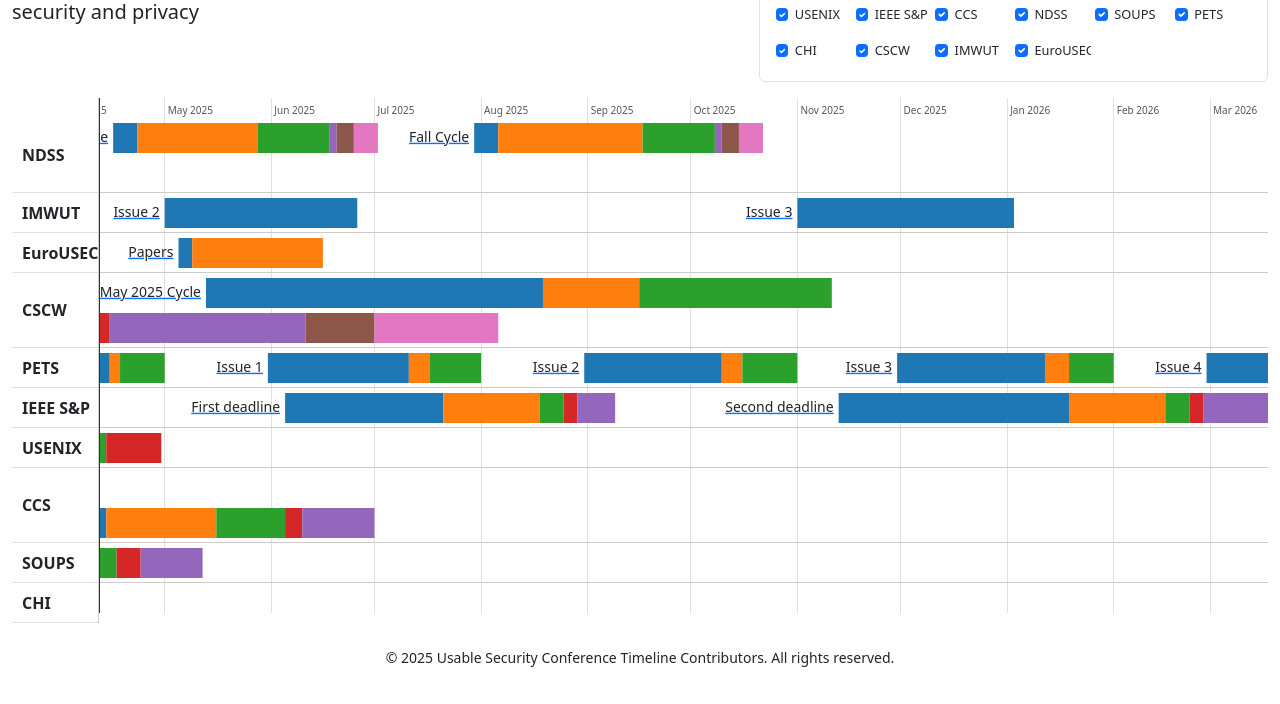
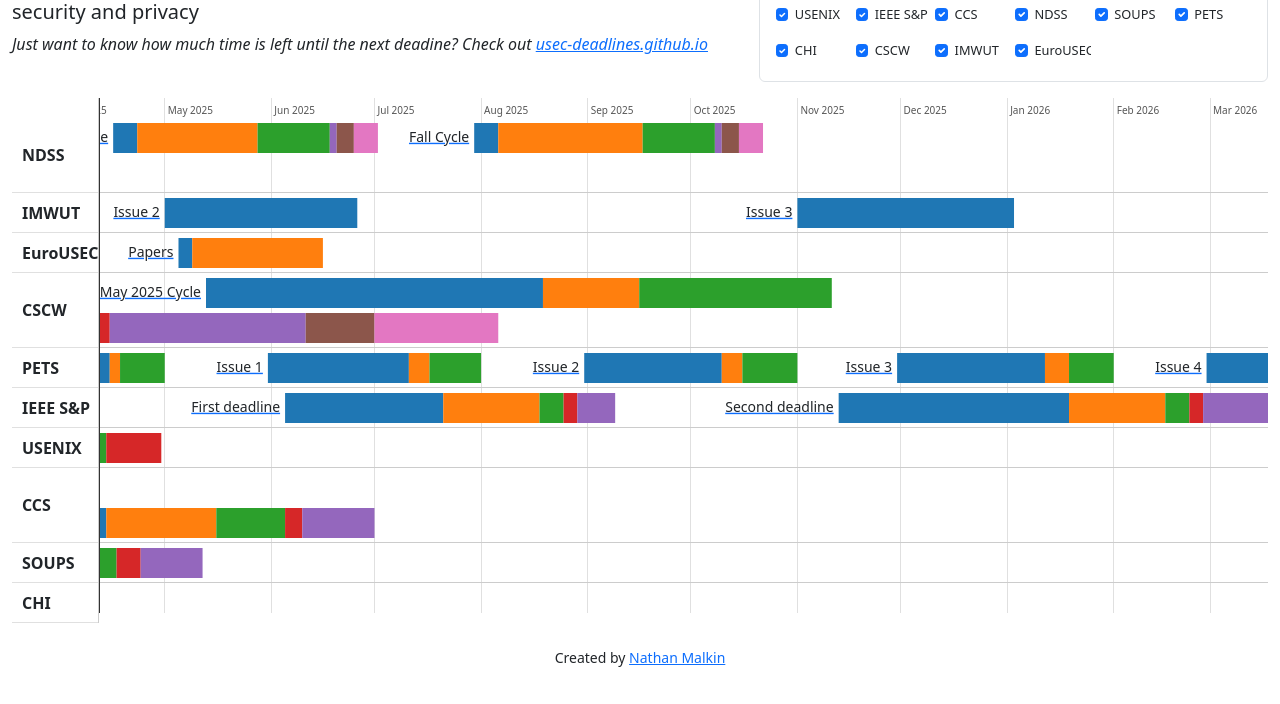
Before and after one commit to nmalkin/usec-timelines, a plain HTML site: page index.html in a window 1280 px wide. Shown: the part 96-800 px from the top of the page. Drawn offline with nearby package versions, Linux system fonts and the light colour scheme.

Commit message:
Update links

```diff
--- a/index.html
+++ b/index.html
@@ -26,7 +26,7 @@
   </head>
   <body>
     <a
-      href="https://github.com/"
+      href="https://github.com/nmalkin/usec-timelines"
       class="github-corner"
       aria-label="View source on GitHub"
       target="_blank"
@@ -50,6 +50,13 @@
             Deadlines and other important dates for conferences in
             human-centered security and privacy
           </h2>
+          <p class="fst-italic fs-6">
+            Just want to know how much time is left until the next deadine?
+            Check out
+            <a href="https://usec-deadlines.github.io/"
+              >usec-deadlines.github.io</a
+            >
+          </p>
         </div>
 
         <div class="col-lg-5 col-md-6">
@@ -88,8 +95,7 @@
 
     <footer class="container-fluid mt-4 text-center">
       <p class="small">
-        &copy; 2025 Usable Security Conference Timeline Contributors. All rights
-        reserved.
+        Created by <a href="https://malk.in">Nathan Malkin</a>
       </p>
     </footer>
   </body>
```
